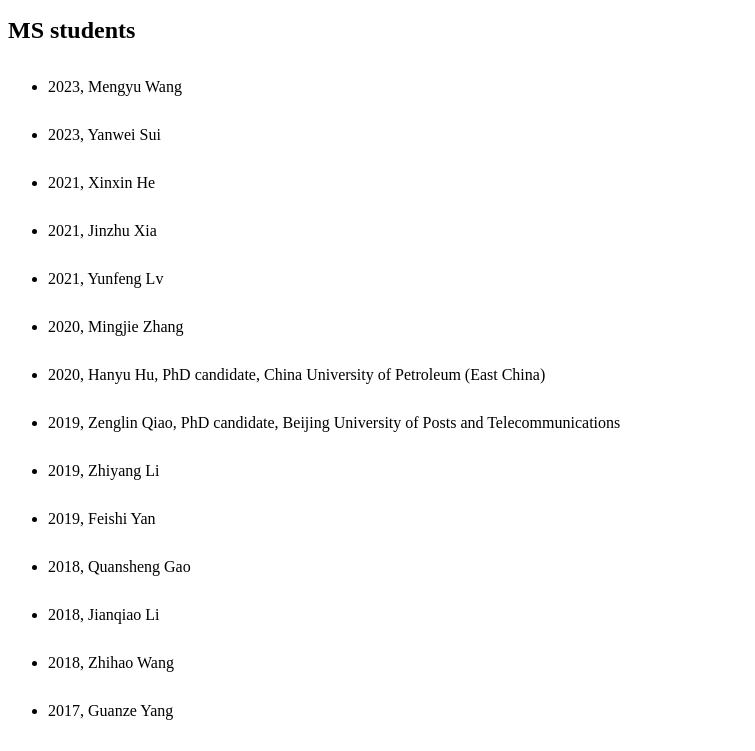
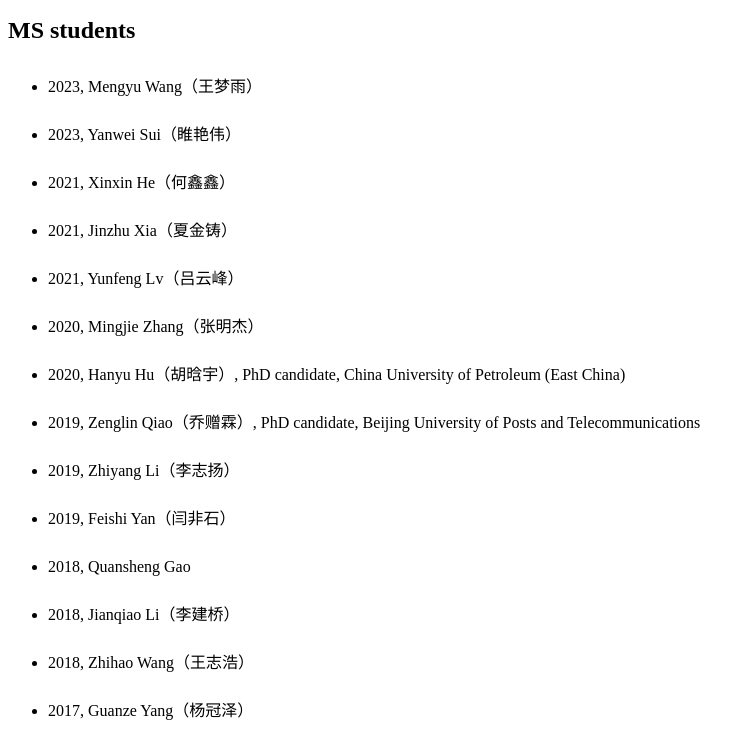
Before and after one commit to weifengshan/weifengshan.github.io, a plain HTML site: page index.html in a window 1280 px wide. Shown: the part 3387-4138 px from the top of the page, without its empty margins (0-755 px from the left). Drawn offline with Linux system fonts and the light colour scheme.

Commit message:
增加了学生中文名

```diff
--- a/index.html
+++ b/index.html
@@ -138,20 +138,20 @@
 
          <h2>MS students</h2>
          <ul style="line-height: 300%;">
-            <li>2023, Mengyu Wang</li>
-             <li>2023, Yanwei Sui</li>
-             <li>2021, Xinxin He</li>
-             <li>2021, Jinzhu Xia</li>
-             <li>2021, Yunfeng Lv</li>
-             <li>2020, Mingjie Zhang</li>
-             <li>2020, Hanyu Hu, PhD candidate, China University of Petroleum (East China) </li>
-             <li>2019, Zenglin Qiao, PhD candidate, Beijing University of Posts and Telecommunications </li>
-             <li>2019, Zhiyang Li</li>
-             <li>2019, Feishi Yan</li>
+            <li>2023, Mengyu Wang（王梦雨）</li>
+             <li>2023, Yanwei Sui（睢艳伟）</li>
+             <li>2021, Xinxin He（何鑫鑫）</li>
+             <li>2021, Jinzhu Xia（夏金铸）</li>
+             <li>2021, Yunfeng Lv（吕云峰）</li>
+             <li>2020, Mingjie Zhang（张明杰）</li>
+             <li>2020, Hanyu Hu（胡晗宇）, PhD candidate, China University of Petroleum (East China) </li>
+             <li>2019, Zenglin Qiao（乔赠霖）, PhD candidate, Beijing University of Posts and Telecommunications </li>
+             <li>2019, Zhiyang Li（李志扬）</li>
+             <li>2019, Feishi Yan（闫非石）</li>
               <li>2018, Quansheng Gao</li>
-              <li>2018, Jianqiao Li</li>
-              <li>2018, Zhihao Wang</li>
-              <li>2017, Guanze Yang</li>
+              <li>2018, Jianqiao Li（李建桥）</li>
+              <li>2018, Zhihao Wang（王志浩）</li>
+              <li>2017, Guanze Yang（杨冠泽）</li>
          </ul>
 
 
```
